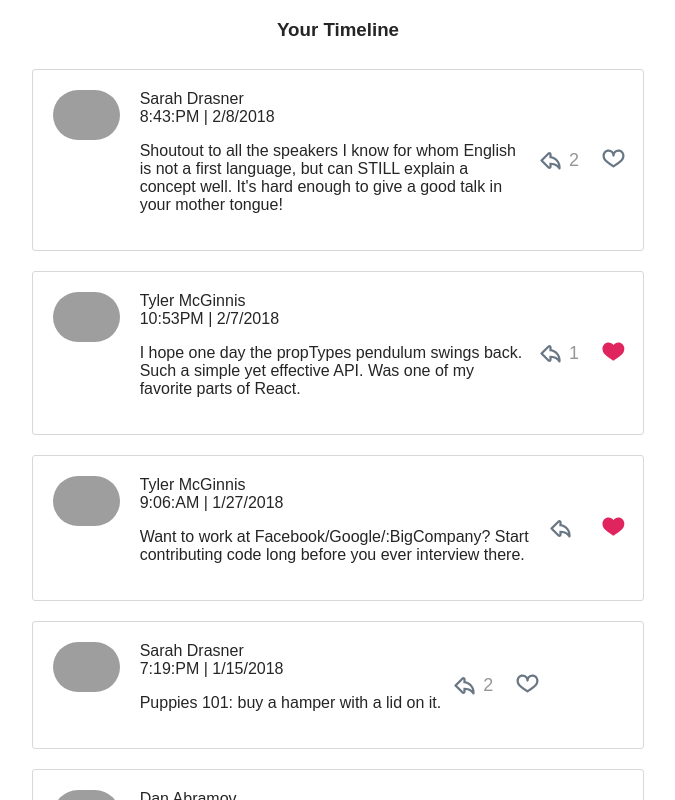
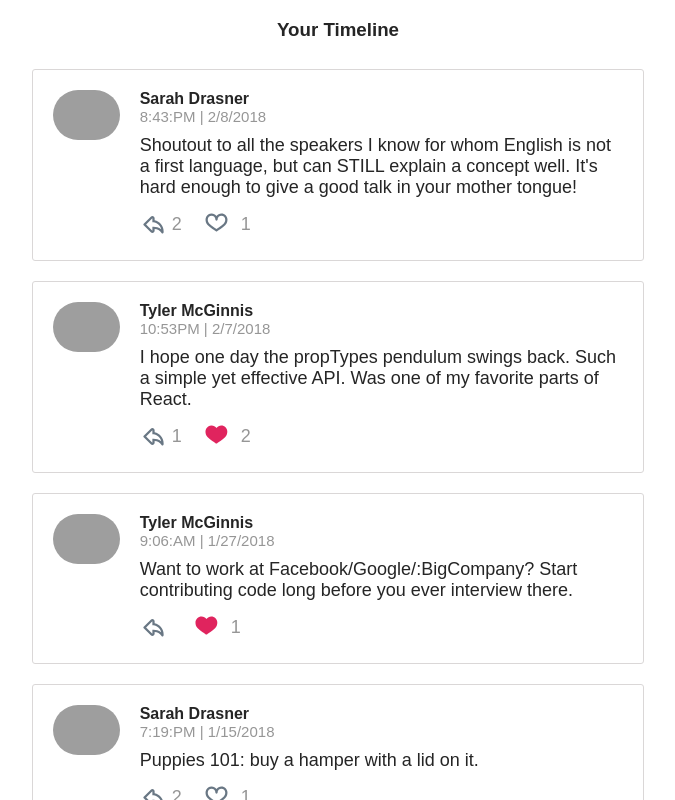
Before and after one commit to chrisvneal/udacity_chirper-app, a React (Create React App) app: page / in a window 1280 px wide. Shown: the top 800 px of the page, without its empty margins (302-977 px from the left). Built offline with nearby package versions, Linux system fonts and the light colour scheme; grey boxes are pictures that could not be loaded.

Commit message:
Complete Tweet component

```diff
--- a/src/components/Tweet.js
+++ b/src/components/Tweet.js
@@ -29,17 +29,17 @@ class Tweet extends Component {
       hasLiked,
       likes,
       replies,
-      id,
       parent,
     } = tweet;
     // console.log(this.props);
     return (
       <div className="tweet">
         <img src={avatar} alt={`Avatar of ${name}`} className="avatar" />
-
         <div className="tweet-info">
+          <div>
             <span>{name}</span>
             <div>{formatDate(timestamp)}</div>
+
             {parent && (
               <button
                 className="replying-to"
@@ -50,8 +50,6 @@ class Tweet extends Component {
 
             <p>{text}</p>
           </div>
-        {/* end of tweet info */}
-
           <div className="tweet-icons">
             <TiArrowBackOutline className="tweet-icon" />
             <span>{replies !== 0 && replies}</span>
@@ -63,6 +61,8 @@ class Tweet extends Component {
                 <TiHeartOutline className="tweet-icon" />
               )}
             </button>
+            <span>{likes !== 0 && likes}</span>
+          </div>
         </div>
       </div>
     );
```
Lines whose indentation alone changed are shown as unchanged.
